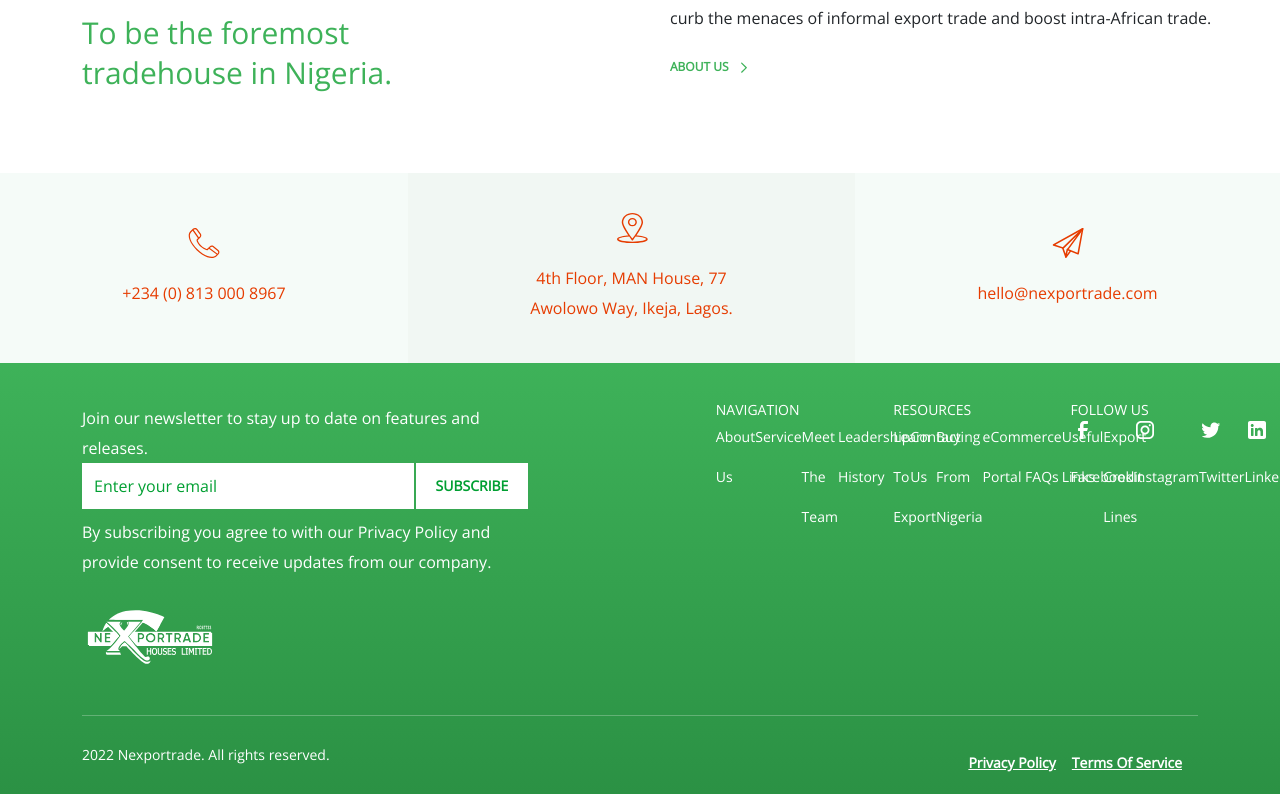
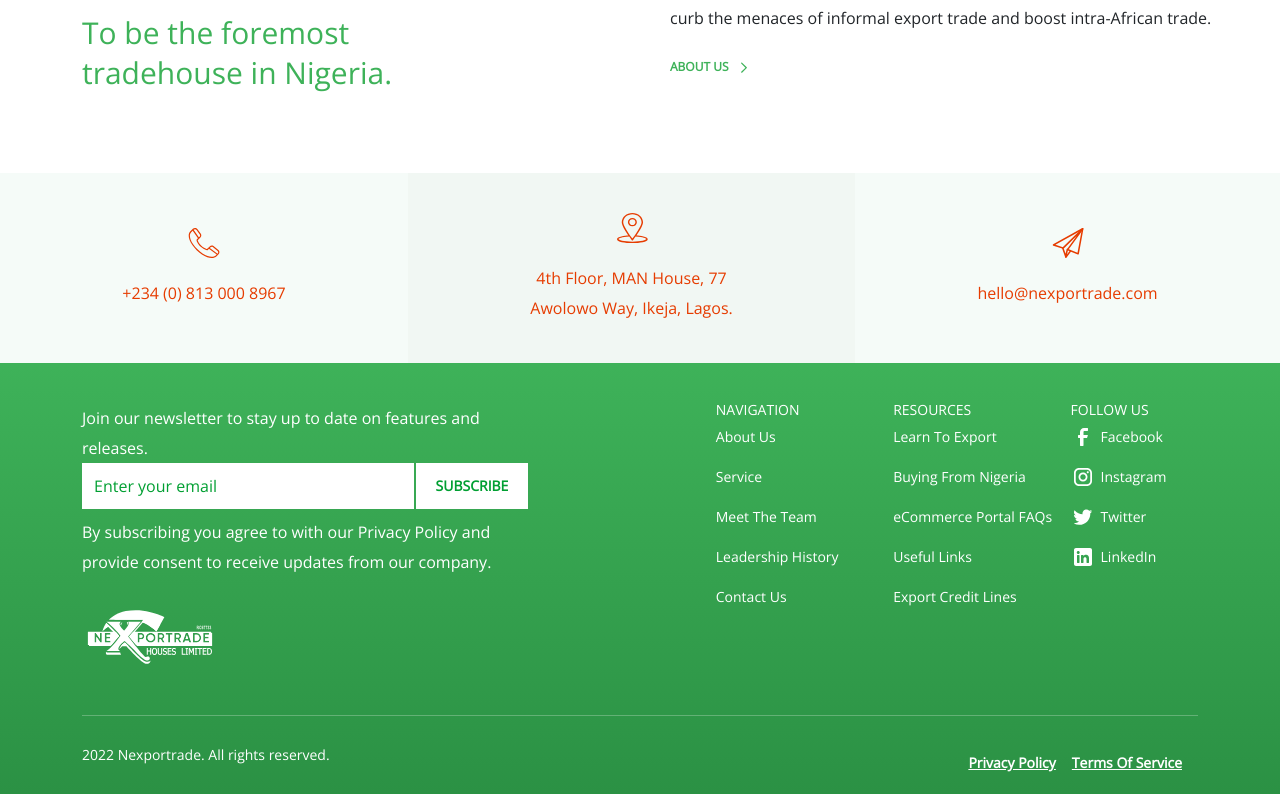
Before and after one commit to charlesinto/nexportrade, a React (Create React App) app: page / in a window 1280 px wide. Shown: the part 4721-5515 px from the top of the page. Built offline with nearby package versions, Linux system fonts and the light colour scheme.

Commit message:
update 5

```diff
--- a/src/modules/layout/AppLayout/components/Footer/Footer.tsx
+++ b/src/modules/layout/AppLayout/components/Footer/Footer.tsx
@@ -137,7 +137,7 @@
             </section>
             <section className={styles.links}>
               <h1 className={styles.title}>Follow Us</h1>
-              <ul className={styles.footerUL}>
+              <ul className={styles.footerULIcons}>
                 <li>
                   <img src={facebookWhite} alt="facebook" /> Facebook
                 </li>
--- a/src/modules/layout/AppLayout/components/Footer/index.module.css
+++ b/src/modules/layout/AppLayout/components/Footer/index.module.css
@@ -90,7 +90,8 @@
 }
 
 ul,
-ul.footerUL li {
+ul.footerUL li,
+ul.footerULIcons li {
   color: #fff;
   font-family: "Open Sans", sans-serif;
   font-size: 14px;
@@ -98,7 +99,7 @@
   line-height: 40px;
 }
 
-ul.footerUL {
+ul.footerULIcons li {
   display: flex;
 }
 
@@ -185,3 +186,8 @@
   background: #f5fbf8;
   grid-area: section3;
 }
+
+ul.footerUL li a:hover,
+ul.footerULIcons li a:hover {
+  color: #fff;
+}
```
